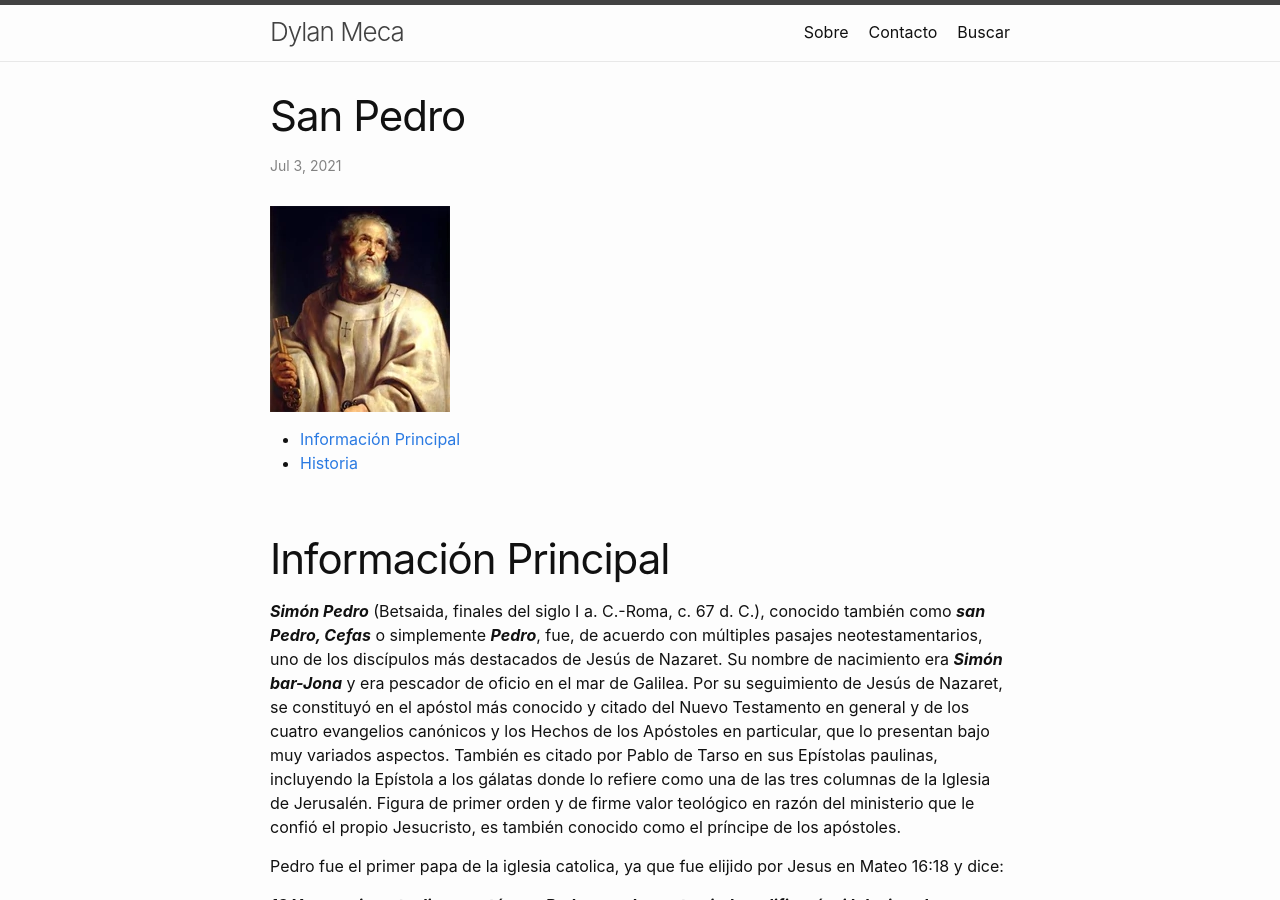
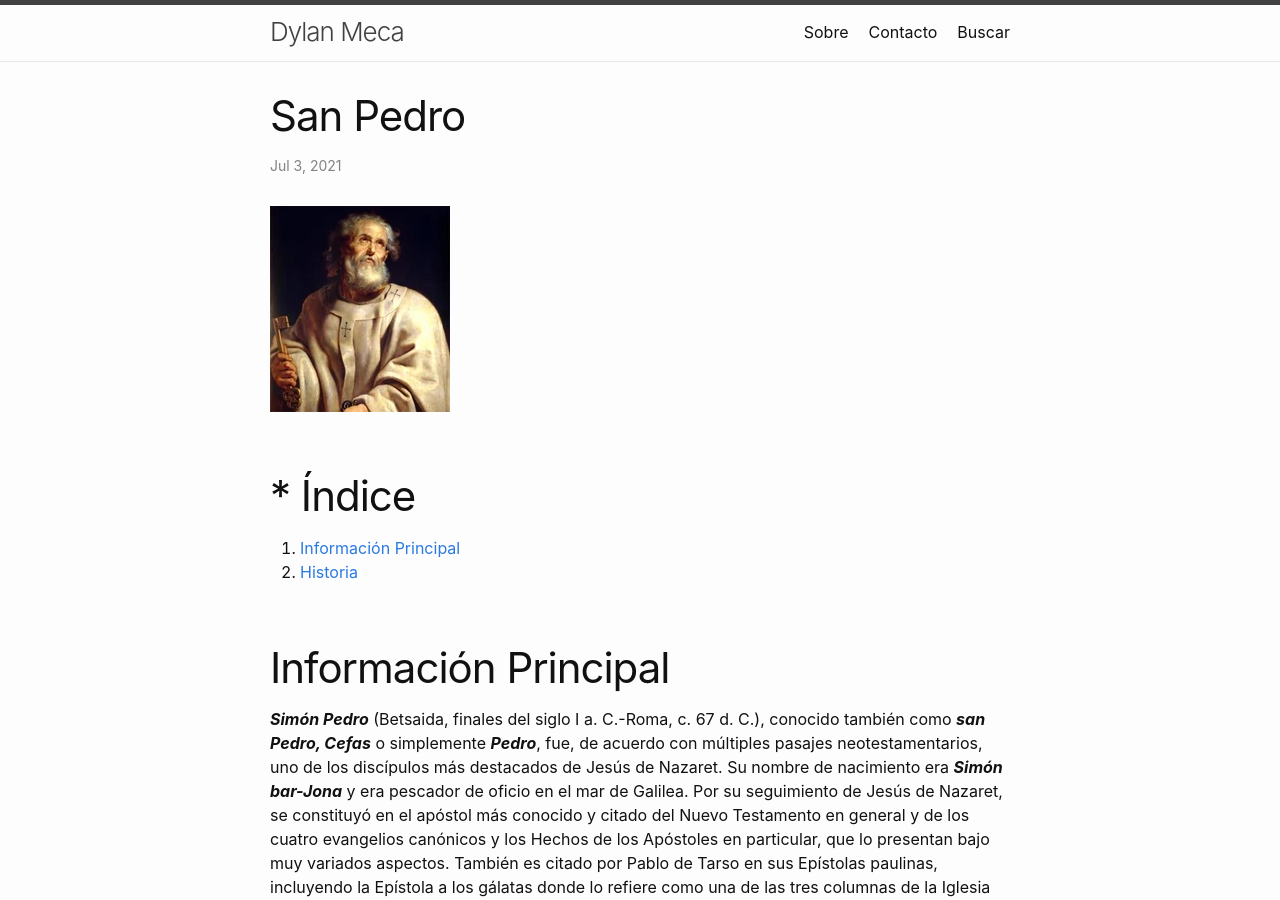
Before and after one commit to dylanmeca/dylanmeca.github.io, a Jekyll site: the page built from _posts/2021-07-03-San-Pedro.md, in a window 1280 px wide and 900 px high. Built offline with Jekyll 4.4.1, drawn with Linux system fonts in a browser that asks for light colours; a script that is not in the unit is left out; comment, search, counter and statistics services are not loaded.

Commit message:
Update 2021-07-03-San-Pedro.md

```diff
--- a/_posts/2021-07-03-San-Pedro.md
+++ b/_posts/2021-07-03-San-Pedro.md
@@ -17,8 +17,10 @@ keywords:
 
 ![Pedro](https://dylan14567.github.io/assets/img/Pedro.jpg)
 
-- [Información Principal](#información-principal)
-- [Historia](#historia)
+# * Índice
+
+1. [Información Principal](#información-principal)
+1. [Historia](#historia)
 
 # Información Principal
 
```
